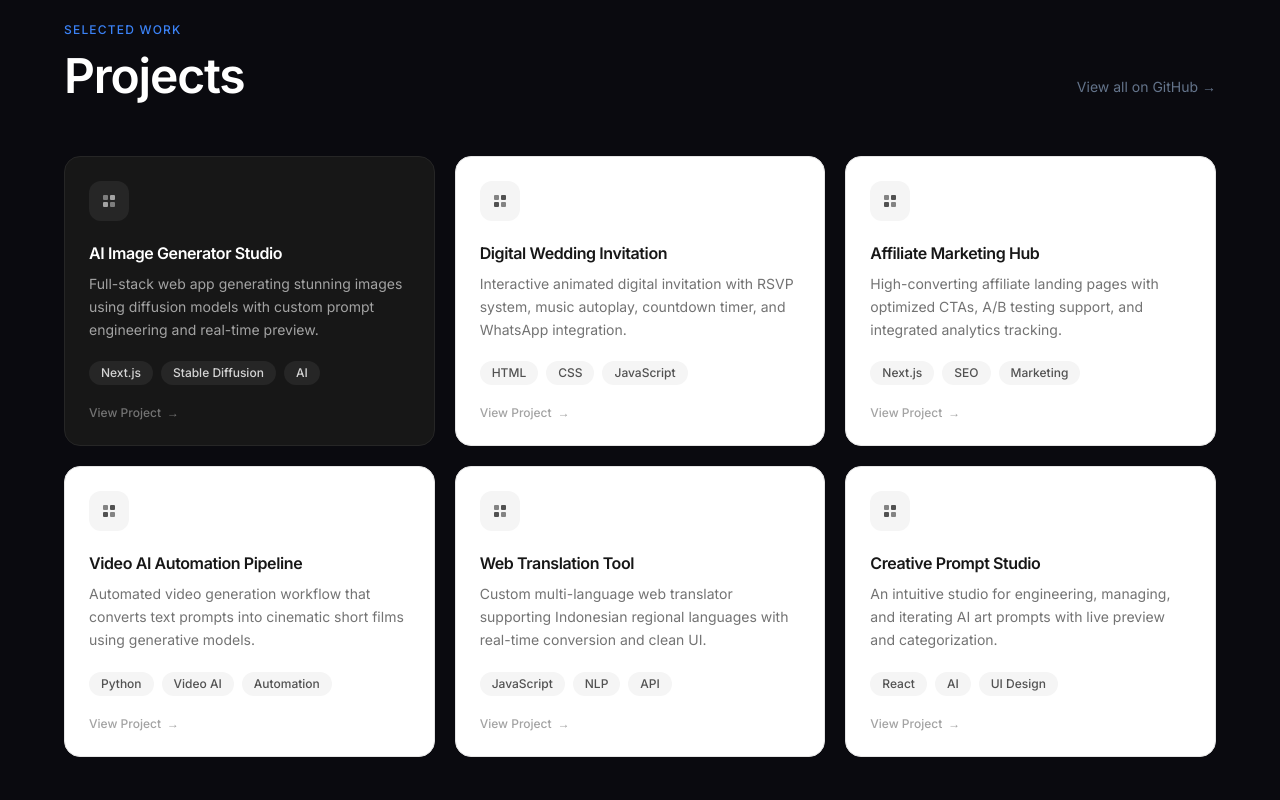
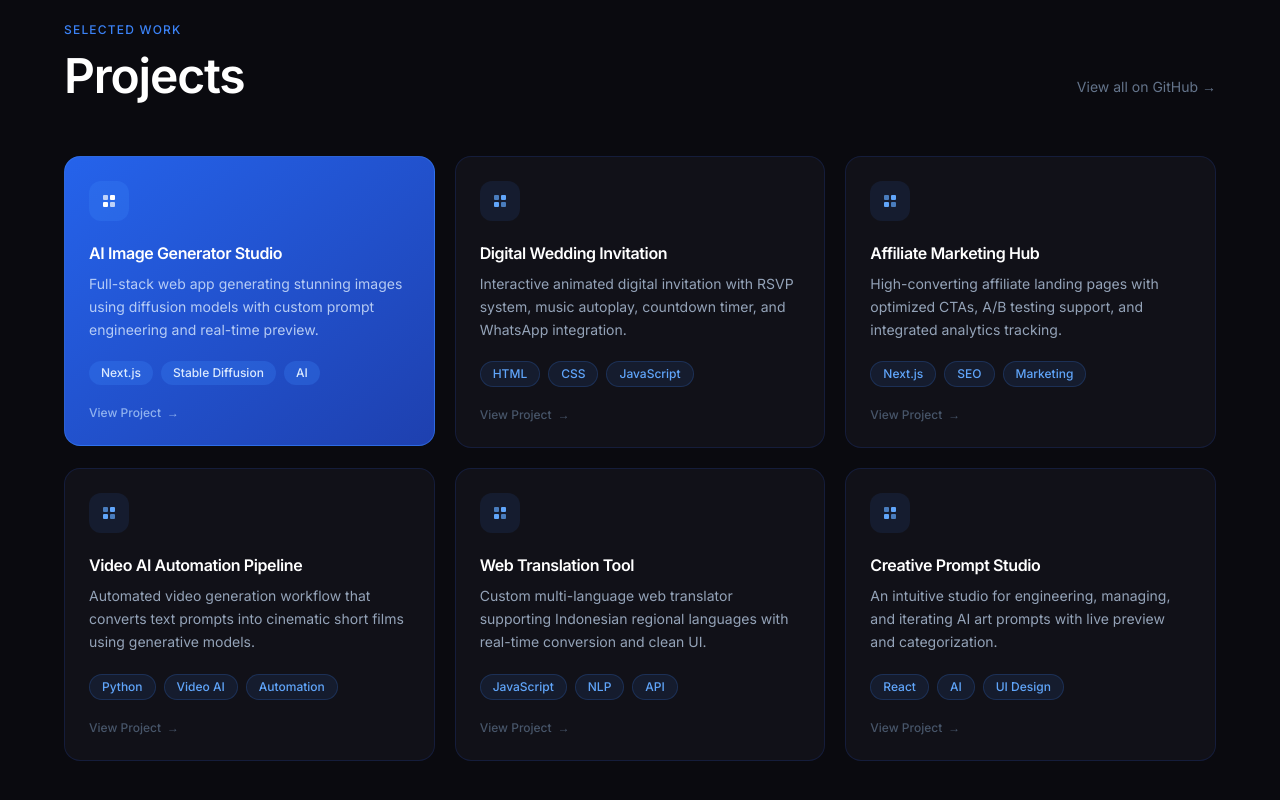
Before and after one commit to minanulaziz260/porto, a Next.js app: page / in a window 1280 px wide. Shown: the part 1553-2353 px from the top of the page. Built offline with nearby package versions, Linux system fonts and the light colour scheme.

Commit message:
Update ProjectCard.tsx

```diff
--- a/components/ProjectCard.tsx
+++ b/components/ProjectCard.tsx
@@ -21,18 +21,18 @@ export default function ProjectCard({
     <motion.div
       whileHover={{ y: -6 }}
       transition={{ duration: 0.3, ease: 'easeOut' }}
-      className={`group relative flex flex-col gap-5 rounded-2xl border p-6 cursor-pointer transition-shadow duration-300 hover:shadow-2xl hover:shadow-neutral-900/8 ${
+      className={`group relative flex flex-col gap-5 rounded-2xl border p-6 cursor-pointer transition-all duration-300 hover:shadow-2xl ${
         featured
-          ? 'bg-neutral-900 border-neutral-800 text-white'
-          : 'bg-white border-neutral-200 text-neutral-900'
+          ? 'bg-gradient-to-br from-blue-600 to-blue-800 border-blue-500/50 hover:shadow-blue-600/30'
+          : 'bg-[#111118] border-blue-900/30 hover:border-blue-500/40 hover:shadow-blue-900/30'
       }`}
     >
       {/* Header icon */}
       <div
         className={`w-10 h-10 rounded-xl flex items-center justify-center transition-colors duration-200 ${
           featured
-            ? 'bg-neutral-800 group-hover:bg-neutral-700'
-            : 'bg-neutral-100 group-hover:bg-neutral-200'
+            ? 'bg-blue-500/30 group-hover:bg-blue-400/30'
+            : 'bg-blue-500/10 group-hover:bg-blue-500/20'
         }`}
       >
         <svg
@@ -40,7 +40,7 @@ export default function ProjectCard({
           height="16"
           viewBox="0 0 16 16"
           fill="none"
-          className={featured ? 'text-neutral-400' : 'text-neutral-600'}
+          className={featured ? 'text-white' : 'text-blue-400'}
         >
           <rect x="2" y="2" width="5" height="5" rx="1" fill="currentColor" opacity="0.7" />
           <rect x="9" y="2" width="5" height="5" rx="1" fill="currentColor" />
@@ -53,14 +53,14 @@ export default function ProjectCard({
       <div className="space-y-2 flex-1">
         <h3
           className={`text-base font-semibold tracking-tight ${
-            featured ? 'text-white' : 'text-neutral-900'
+            featured ? 'text-white' : 'text-white'
           }`}
         >
           {title}
         </h3>
         <p
           className={`text-sm leading-relaxed ${
-            featured ? 'text-neutral-400' : 'text-neutral-500'
+            featured ? 'text-blue-100/80' : 'text-slate-400'
           }`}
         >
           {description}
@@ -74,8 +74,8 @@ export default function ProjectCard({
             key={tag}
             className={`text-xs px-3 py-1 rounded-full font-medium ${
               featured
-                ? 'bg-neutral-800 text-neutral-300'
-                : 'bg-neutral-100 text-neutral-600'
+                ? 'bg-blue-500/30 text-blue-100'
+                : 'bg-blue-500/10 text-blue-400 border border-blue-500/20'
             }`}
           >
             {tag}
@@ -90,8 +90,8 @@ export default function ProjectCard({
         rel="noopener noreferrer"
         className={`inline-flex items-center gap-1.5 text-xs font-medium transition-all duration-200 group-hover:gap-2.5 ${
           featured
-            ? 'text-neutral-500 hover:text-white'
-            : 'text-neutral-400 hover:text-neutral-900'
+            ? 'text-blue-200/70 hover:text-white'
+            : 'text-slate-600 hover:text-blue-400'
         }`}
         onClick={(e) => e.stopPropagation()}
       >
```
